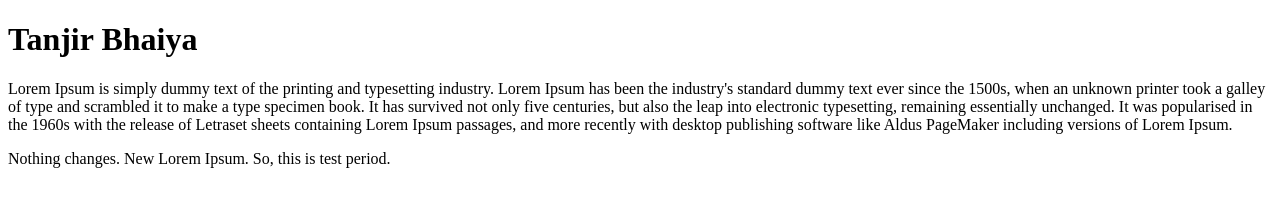
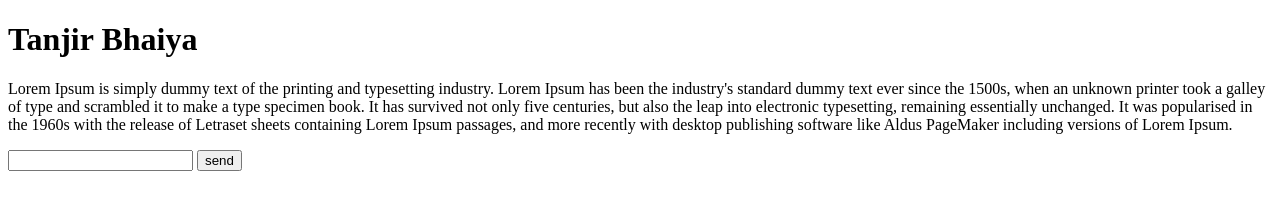
Before and after one commit to tanjirhc/first-project, a plain HTML site: page index.html in a window 1280 px wide. Drawn offline with Linux system fonts and the light colour scheme.

Commit message:
email & submit button addedd

```diff
--- a/index.html
+++ b/index.html
@@ -21,7 +21,8 @@
             software like Aldus PageMaker including versions of Lorem Ipsum.
         </p>
         <p>
-            Nothing changes. New Lorem Ipsum. So, this is test period.
+            <input type="email" name="ankuritsoft@gmail.com">
+            <input type="submit" value="send">
         </p>
     </body>
 </html>
```
